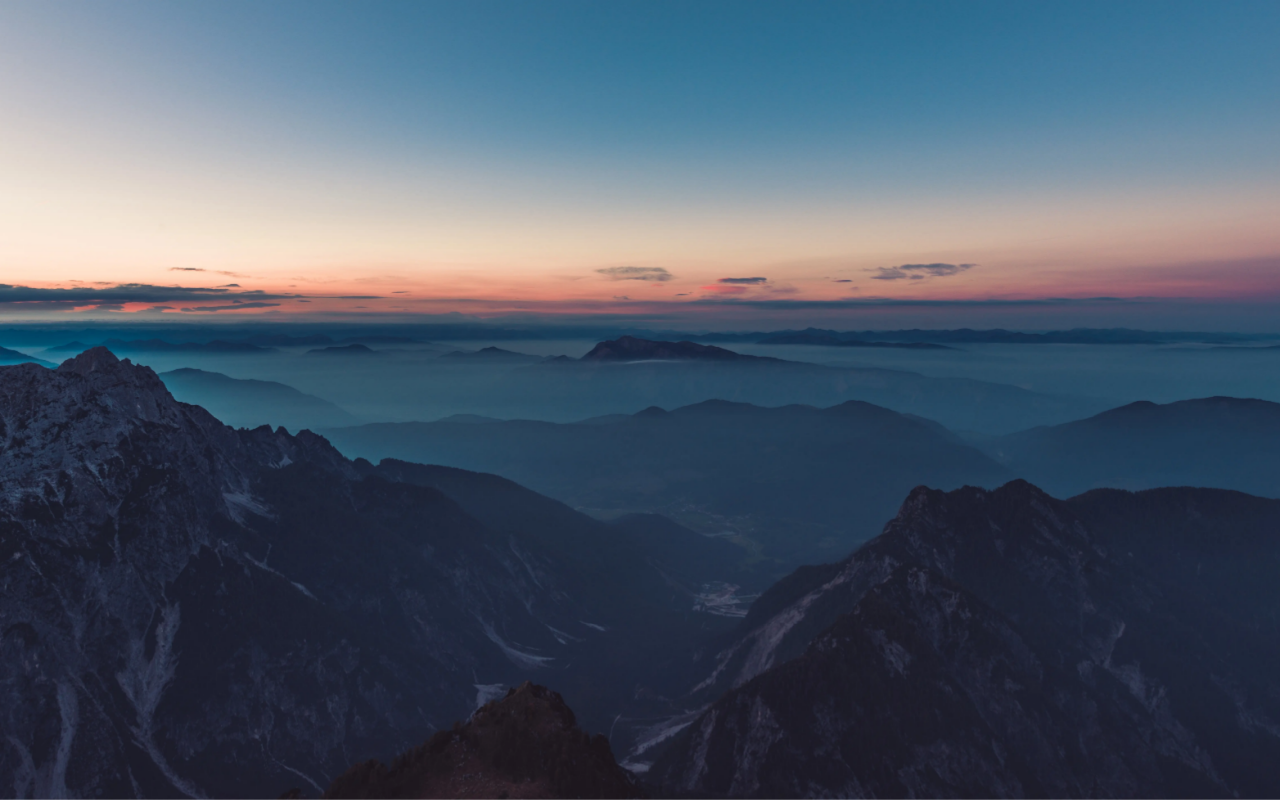
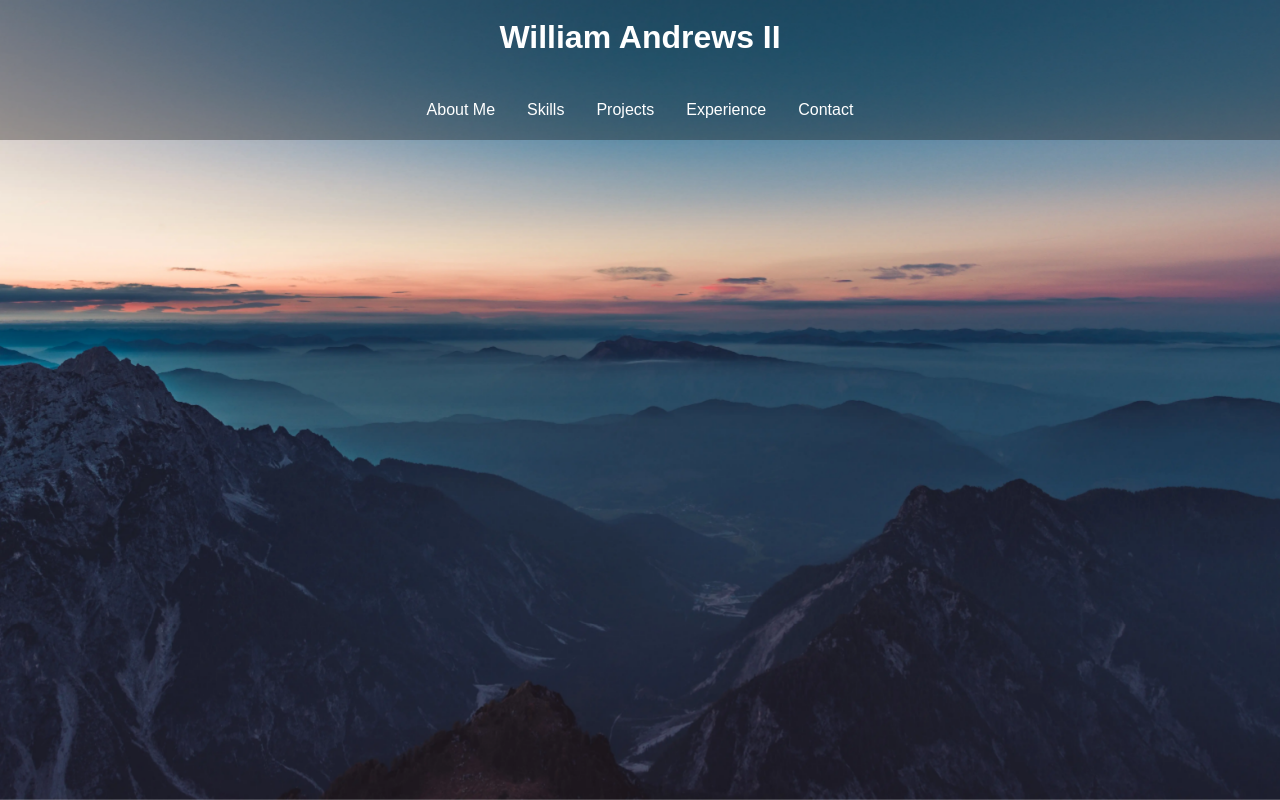
Before and after one commit to williamandrews2/portfolio, a React (Vite) app in the folder react-app/: page / in a window 1280 px wide. Built offline with nearby package versions, Linux system fonts and the light colour scheme.

Commit message:
Migrated Header component.

```diff
--- a/react-app/src/App.css
+++ b/react-app/src/App.css
@@ -16,7 +16,7 @@ body {
     top: 0;
     left: 0;
     background-color: white;
-    background: url("../public/canyon.webp") no-repeat center center;
+    background: url("/public/canyon.webp") no-repeat center center;
     background-size: cover;
     will-change: transform;
     z-index: -1;
--- a/react-app/src/App.jsx
+++ b/react-app/src/App.jsx
@@ -1,7 +1,12 @@
 import "./App.css";
+import Header from "./components/Header";
 
 function App() {
-  return <></>;
+  return (
+    <>
+      <Header />
+    </>
+  );
 }
 
 export default App;
--- a/react-app/src/components/Header.jsx
+++ b/react-app/src/components/Header.jsx
@@ -0,0 +1,26 @@
+import "../styles/header.css";
+
+function Header() {
+  const links = [
+    { title: "About Me", href: "#about" },
+    { title: "Skills", href: "#skills" },
+    { title: "Projects", href: "#projects" },
+    { title: "Experience", href: "#experience" },
+    { title: "Contact", href: "#contact" },
+  ];
+
+  return (
+    <header>
+      <h1>William Andrews II</h1>
+      <ul id="nav">
+        {links.map((title) => (
+          <li>
+            <a href={title.href}>{title.title}</a>
+          </li>
+        ))}
+      </ul>
+    </header>
+  );
+}
+
+export default Header;
--- /dev/null
+++ b/react-app/src/styles/header.css
@@ -0,0 +1,24 @@
+header {
+  display: flex;
+  justify-content: center;
+  align-items: center;
+  flex-direction: column;
+  height: 140px;
+  width: 100%;
+  background: rgba(0, 0, 0, 0.3);
+}
+
+header li {
+  display: inline-block;
+  padding: 8px 16px;
+}
+
+header a {
+  color: white;
+  text-decoration: none;
+}
+
+header ul {
+  padding: 0px;
+  list-style: none;
+}
```
